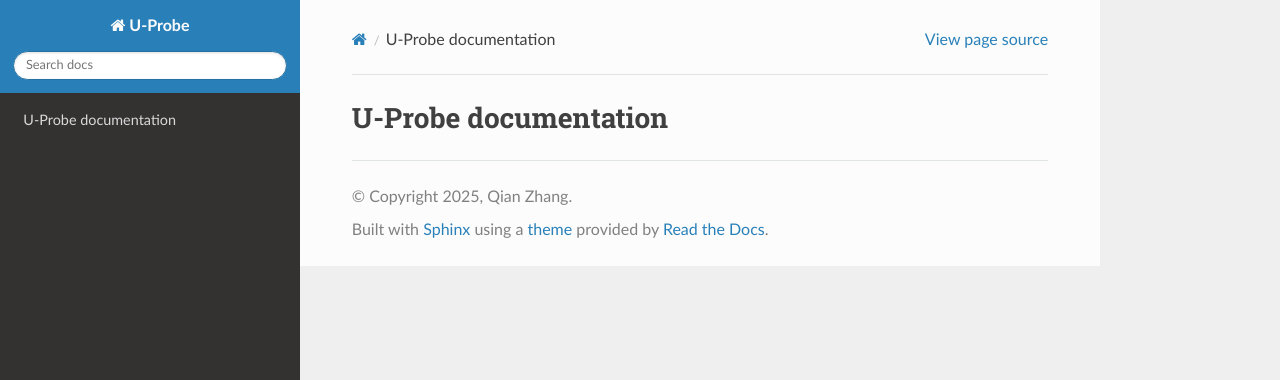
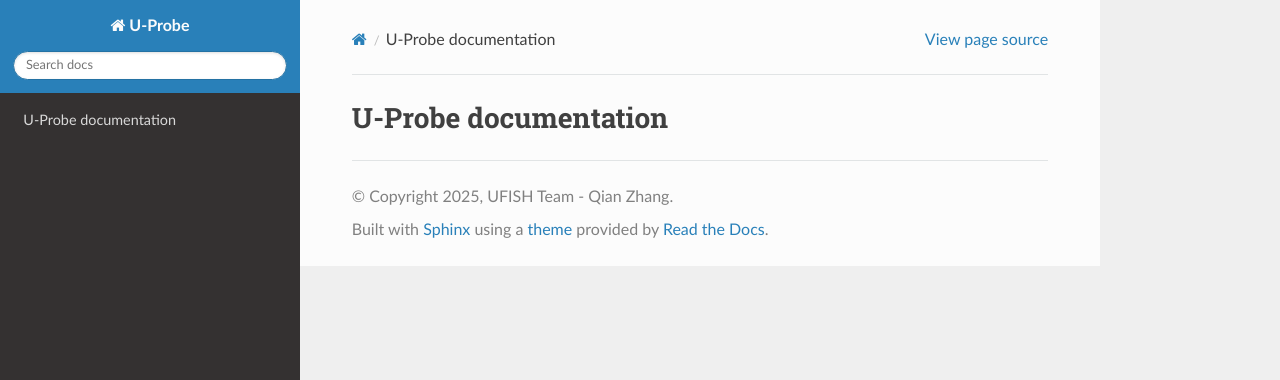
Before and after one commit to UFISH-Team/U-Probe, a Sphinx documentation site: the page built from docs/source/index.rst, in a window 1280 px wide. Shown: the top 380 px of the page. Built offline with Sphinx 7.4.7 and the Read the Docs theme 3.1.0, drawn with Linux system fonts in a browser that asks for light colours; pages that are not in the unit, such as notebooks, are missing from menus; some of the changed lines change nothing that is shown.

Commit message:
Update conf.py

```diff
--- a/docs/source/conf.py
+++ b/docs/source/conf.py
@@ -3,26 +3,180 @@
 # For the full list of built-in configuration values, see the documentation:
 # https://www.sphinx-doc.org/en/master/usage/configuration.html
 
+import os
+import sys
+sys.path.insert(0, os.path.abspath('../../'))
+
 # -- Project information -----------------------------------------------------
-# https://www.sphinx-doc.org/en/master/usage/configuration.html#project-information
+project = 'U-Probe'
+copyright = '2025, UFISH Team - Qian Zhang'
+author = 'Qian Zhang'
 
-project = 'U-Probe'
-copyright = '2025, Qian Zhang'
-author = 'Qian Zhang'
-release = 'en'
+# The version info for the project you're documenting
+# Import version from the package
+try:
+    from uprobe import __version__
+    version = __version__
+    release = __version__
+except ImportError:
+    version = '1.0.0'
+    release = '1.0.0'
 
 # -- General configuration ---------------------------------------------------
-# https://www.sphinx-doc.org/en/master/usage/configuration.html#general-configuration
+extensions = [
+    'sphinx.ext.autodoc',
+    'sphinx.ext.viewcode',
+    'sphinx.ext.napoleon',
+    'sphinx.ext.intersphinx',
+    'sphinx.ext.todo',
+    'sphinx.ext.coverage',
+    'sphinx.ext.ifconfig',
+    'myst_parser',
+    'sphinx_copybutton',
+    'sphinx_click',
+]
 
-extensions = []
+# Add any paths that contain templates here, relative to this directory.
+templates_path = ['_templates']
 
-templates_path = ['_templates']
-exclude_patterns = []
+# List of patterns, relative to source directory, that match files and
+# directories to ignore when looking for source files.
+exclude_patterns = ['_build', 'Thumbs.db', '.DS_Store']
 
-extensions = ['recommonmark']
+# The suffix(es) of source filenames.
+source_suffix = {
+    '.rst': None,
+    '.md': 'myst_parser',
+}
+
+# The master toctree document.
+master_doc = 'index'
+
+# The name of the Pygments (syntax highlighting) style to use.
+pygments_style = 'default'
 
 # -- Options for HTML output -------------------------------------------------
-# https://www.sphinx-doc.org/en/master/usage/configuration.html#options-for-html-output
+html_theme = 'sphinx_rtd_theme'
 
-html_theme = 'sphinx_rtd_theme'
+# Theme options are theme-specific and customize the look and feel of a theme
+html_theme_options = {
+    'canonical_url': '',
+    'analytics_id': '',
+    'display_version': True,
+    'prev_next_buttons_location': 'bottom',
+    'style_external_links': False,
+    'logo_only': False,
+    # Toc options
+    'collapse_navigation': False,
+    'sticky_navigation': True,
+    'navigation_depth': 4,
+    'includehidden': True,
+    'titles_only': False
+}
+
+# Add any paths that contain custom static files (such as style sheets) here
 html_static_path = ['_static']
+
+# Custom sidebar templates, must be a dictionary that maps document names
+# to template names. (Commented out to use theme defaults)
+# html_sidebars = {
+#     '**': [
+#         'about.html',
+#         'navigation.html',
+#         'relations.html',
+#         'searchbox.html',
+#         'donate.html',
+#     ]
+# }
+
+# The name for this set of Sphinx documents.
+html_title = f'{project} v{version} Documentation'
+
+# A shorter title for the navigation bar.
+html_short_title = 'U-Probe Docs'
+
+# The name of an image file (relative to this directory) to place at the top
+# of the sidebar.
+html_logo = None
+
+# The name of an image file (relative to this directory) to use as a favicon of
+# the docs.
+html_favicon = None
+
+# Output file base name for HTML help builder.
+htmlhelp_basename = 'U-Probedoc'
+
+# -- Extension configuration -------------------------------------------------
+
+# Napoleon settings
+napoleon_google_docstring = True
+napoleon_numpy_docstring = True
+napoleon_include_init_with_doc = False
+napoleon_include_private_with_doc = False
+napoleon_include_special_with_doc = True
+napoleon_use_admonition_for_examples = False
+napoleon_use_admonition_for_notes = False
+napoleon_use_admonition_for_references = False
+napoleon_use_ivar = False
+napoleon_use_param = True
+napoleon_use_rtype = True
+napoleon_type_aliases = None
+
+# Autodoc settings
+autodoc_default_options = {
+    'members': True,
+    'member-order': 'bysource',
+    'special-members': '__init__',
+    'undoc-members': True,
+    'exclude-members': '__weakref__'
+}
+
+# Intersphinx mapping
+intersphinx_mapping = {
+    'python': ('https://docs.python.org/3/', None),
+    'pandas': ('https://pandas.pydata.org/docs/', None),
+    'numpy': ('https://numpy.org/doc/stable/', None),
+    'click': ('https://click.palletsprojects.com/', None),
+}
+
+# MyST parser settings
+myst_enable_extensions = [
+    'colon_fence',
+    'deflist',
+    'dollarmath',
+    'html_image',
+    'linkify',
+    'replacements',
+    'smartquotes',
+    'substitution',
+    'tasklist',
+]
+
+# Copy button settings
+copybutton_prompt_text = r'>>> |\.\.\. |\$ |In \[\d*\]: | {2,5}\.\.\.: | {5,8}: '
+copybutton_prompt_is_regexp = True
+
+# Todo extension settings
+todo_include_todos = True
+
+# -- Options for LaTeX output ------------------------------------------------
+latex_elements = {}
+
+# Grouping the document tree into LaTeX files. List of tuples
+latex_documents = [
+    (master_doc, 'U-Probe.tex', 'U-Probe Documentation',
+     'UFISH Team', 'manual'),
+]
+
+# -- Options for manual page output ------------------------------------------
+man_pages = [
+    (master_doc, 'uprobe', 'U-Probe Documentation',
+     [author], 1)
+]
+
+# -- Options for Texinfo output ----------------------------------------------
+texinfo_documents = [
+    (master_doc, 'U-Probe', 'U-Probe Documentation',
+     author, 'U-Probe', 'Universal Probe Design Tool.',
+     'Miscellaneous'),
+]
```
